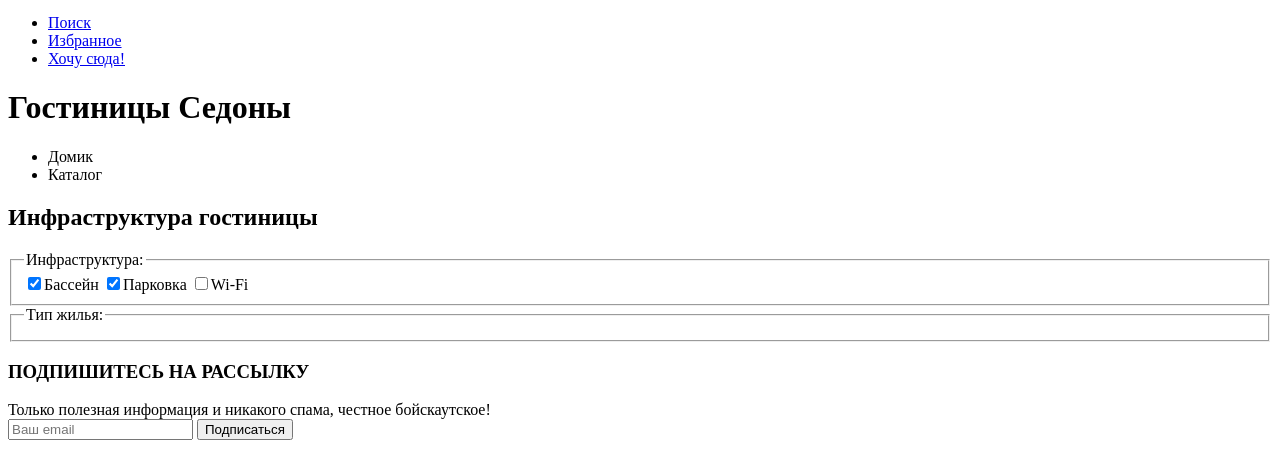
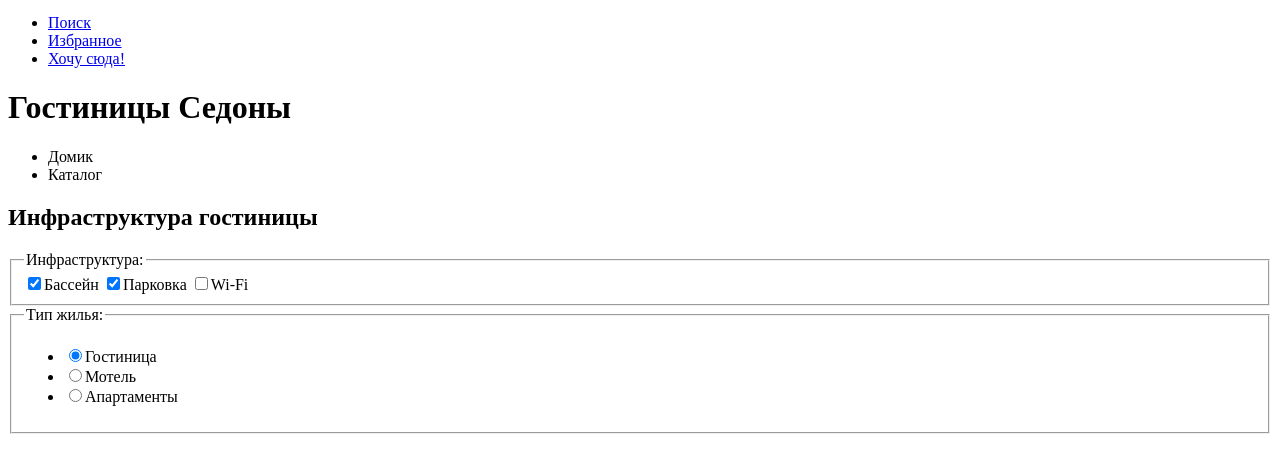
Before and after one commit to htmlacademy-htmlcss/2181761-sedona-36, a plain HTML site: page catalog.html in a window 1280 px wide. Shown: the part 90-540 px from the top of the page. Drawn offline with Linux system fonts and the light colour scheme.

Commit message:
Добавил список с радиокнопками

```diff
--- a/catalog.html
+++ b/catalog.html
@@ -62,6 +62,23 @@
           </fieldset>
           <fieldset>
             <legend>Тип жилья:</legend>
+            <ul>
+              <li class="catalog-filter-item">
+                <label class="control">
+                  <input class="control-input" type="radio" name="product-group" value="hotel" checked>Гостиница
+                </label>
+              </li>
+              <li class="catalog-filter-item">
+                <label class="control">
+                  <input class="control-input" type="radio" name="product-group" value="motel">Мотель
+                </label>
+              </li>
+              <li class="catalog-filter-item">
+                <label class="control">
+                  <input class="control-input" type="radio" name="product-group" value="apartments">Апартаменты
+                </label>
+              </li>
+            </ul>
           </fieldset>
 </form>      </section>
     </main>
```
